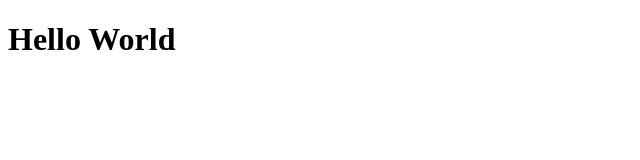
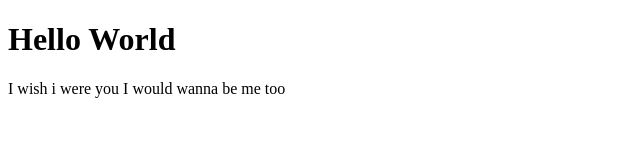
Before and after one commit to csmithson25/csmithson25.github.io, a plain HTML site: page index.html in a window 1280 px wide. Shown: the whole page, without its empty margins (0-640 px from the left). Drawn offline with Linux system fonts and the light colour scheme.

Commit message:
added a line

```diff
--- a/index.html
+++ b/index.html
@@ -5,5 +5,7 @@
 </head>
 <body>
 <h1>Hello World</h1>
+
+<p>I wish i were you I would wanna be me too</p>
 </body>
 </html>
```
